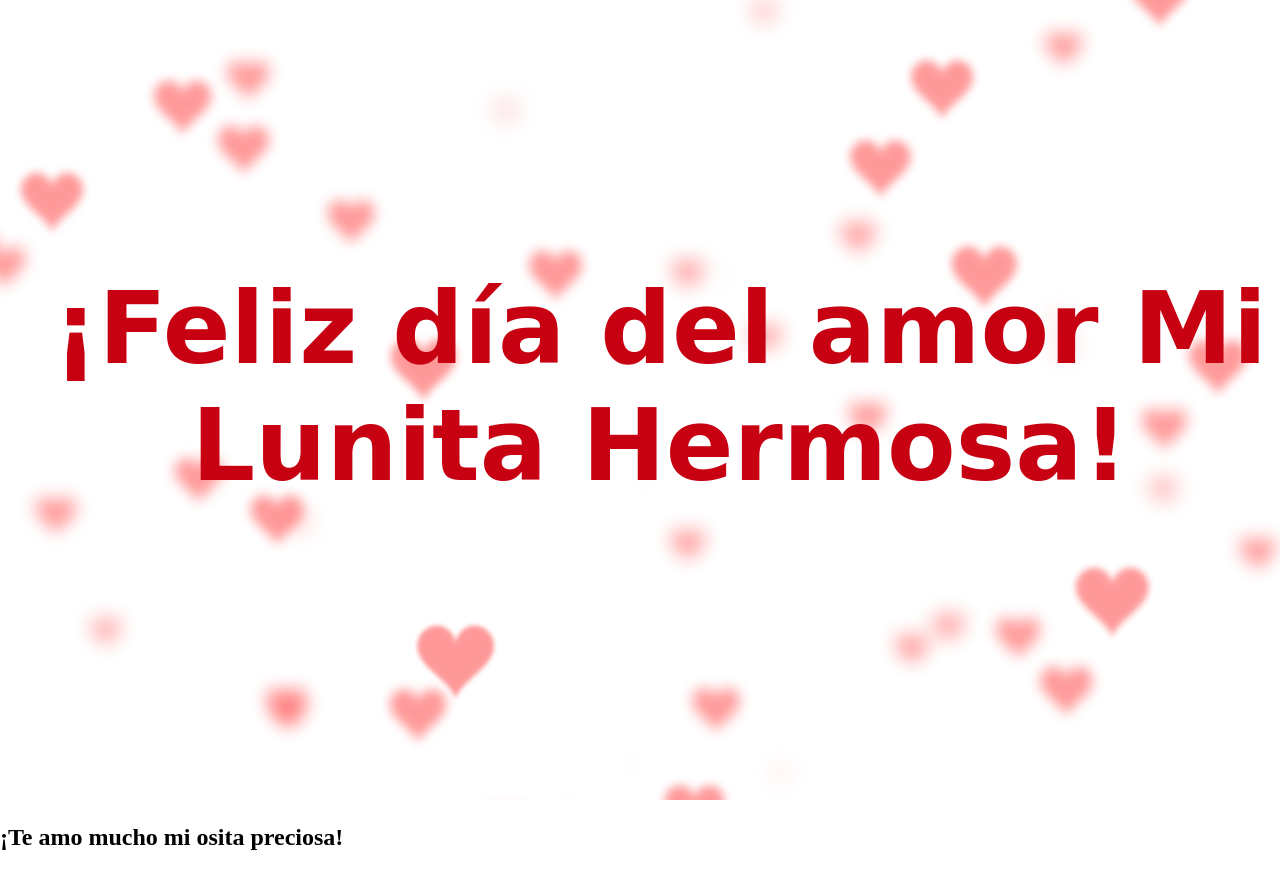
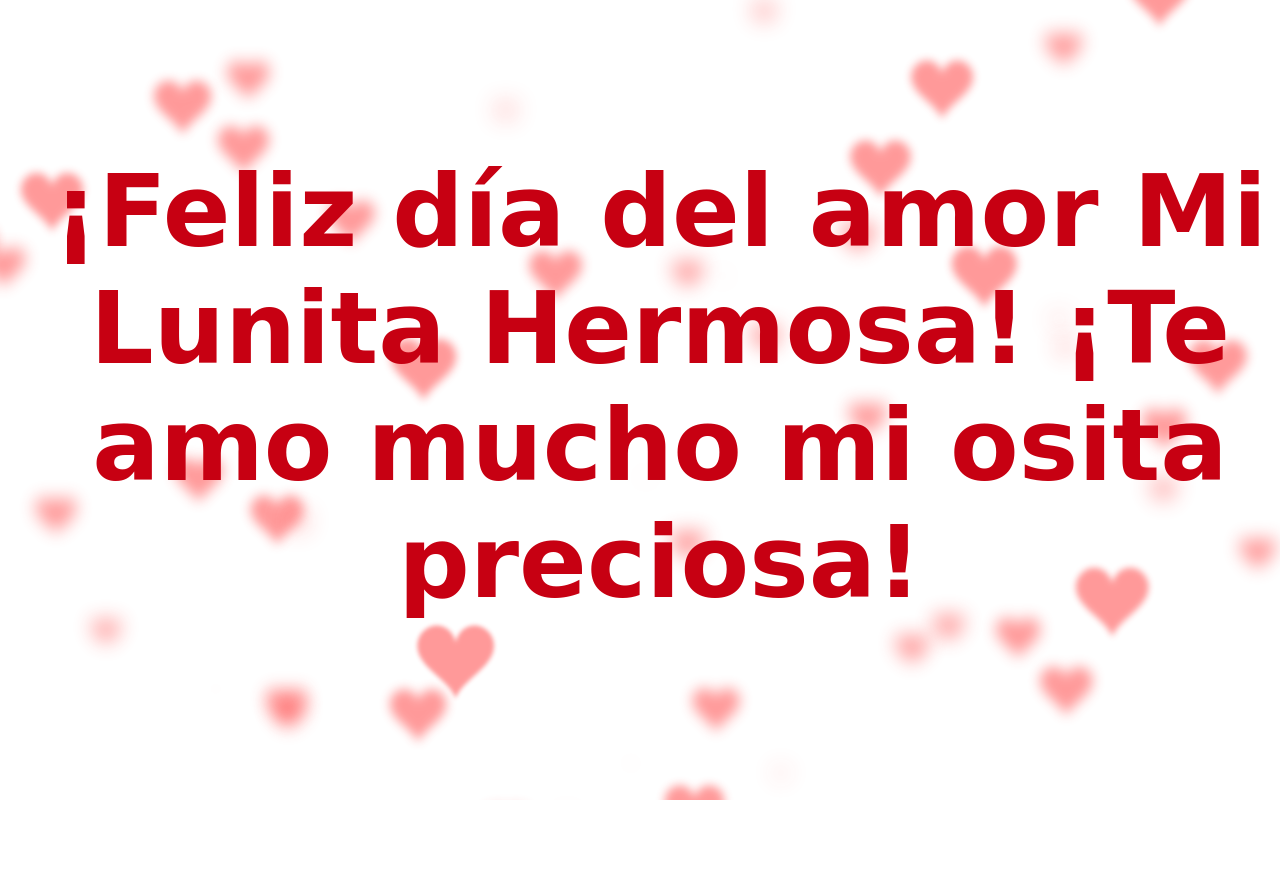
Before and after one commit to Matsui550/Corina, a plain HTML site: page index.html in a window 1280 px wide. After the commit the page ends 804 px from the top, so only its background shows below. Drawn offline with Linux system fonts and the light colour scheme.

Commit message:
nuevo cambio

```diff
--- a/index.html
+++ b/index.html
@@ -33,8 +33,7 @@ h1{
 <body>
 
 <canvas></canvas>
- <h1> ¡Feliz día del amor Mi Lunita Hermosa! </h1><br>
- <h2> ¡Te amo mucho mi osita preciosa! </h2>
+ <h1> ¡Feliz día del amor Mi Lunita Hermosa! ¡Te amo mucho mi osita preciosa! </h1>
 
 <script>
 var canvas = document.querySelector("canvas"),
```
